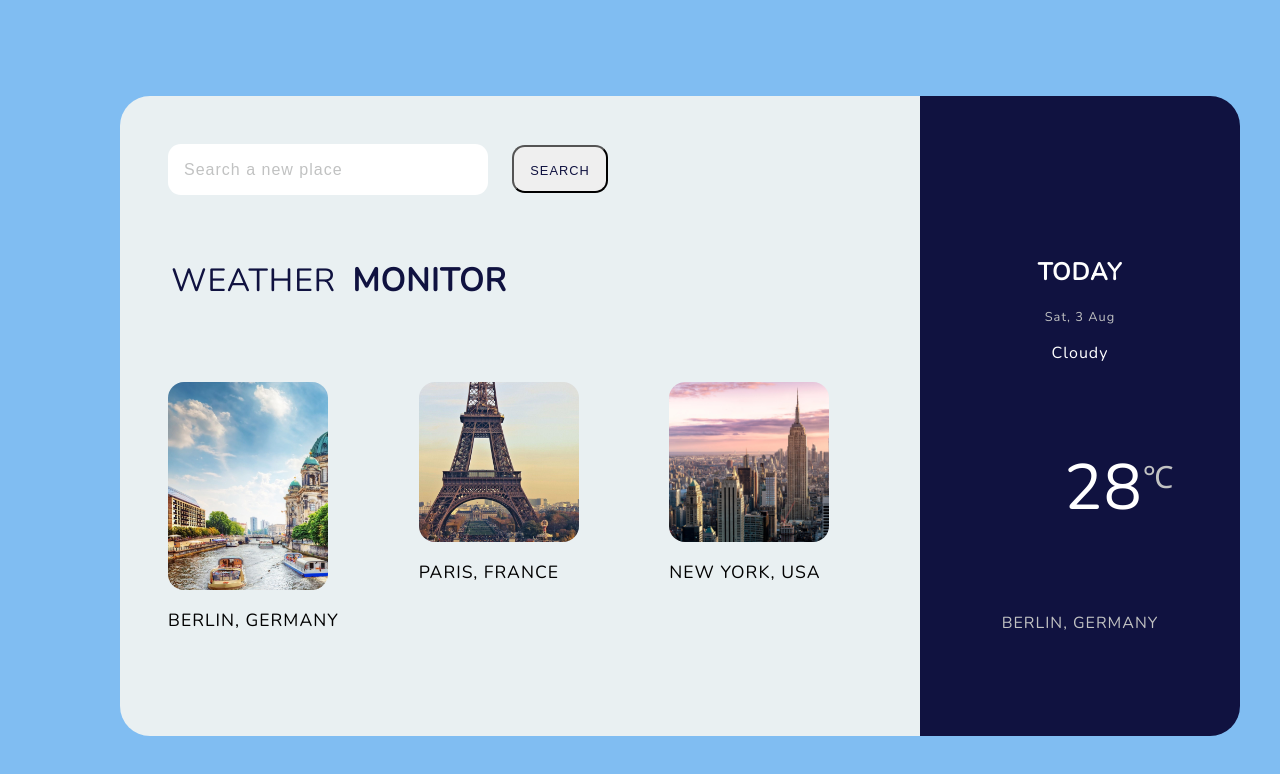
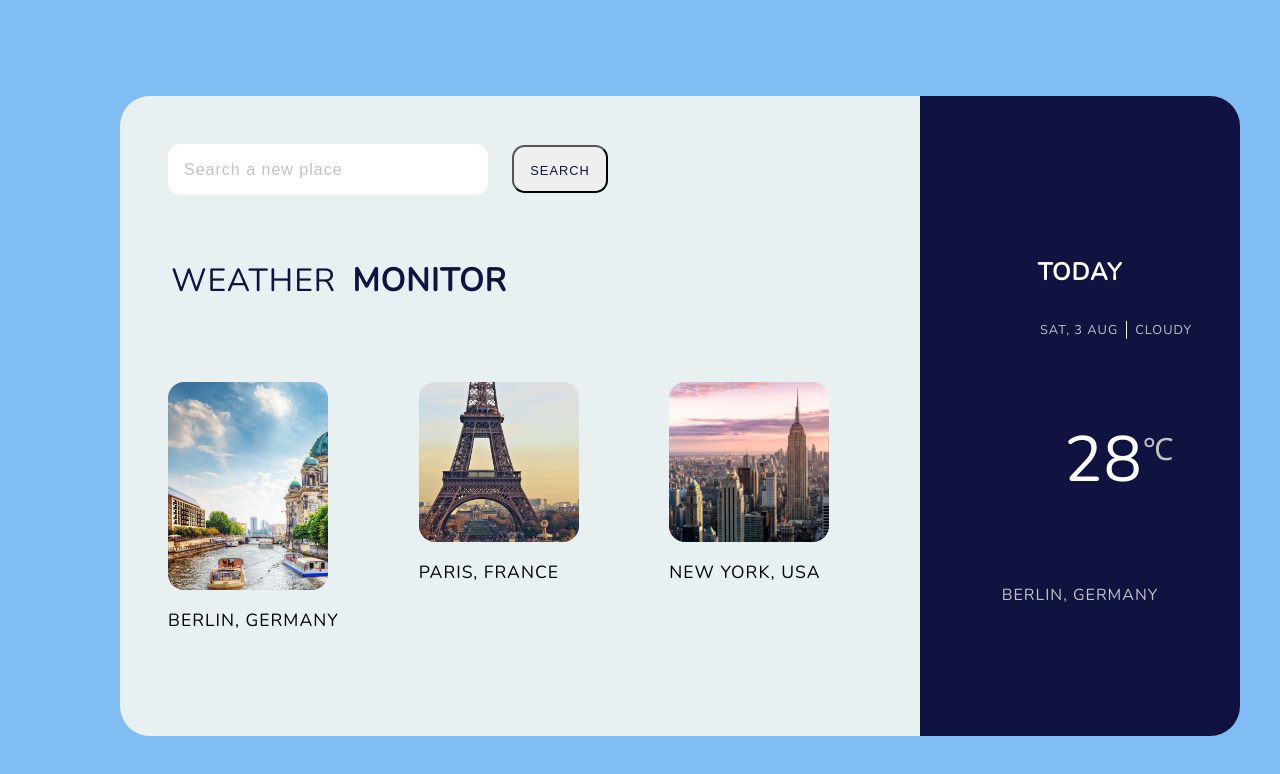
Before and after one commit to placiderapson/weather-monitor-with-next, a Next.js app: page / in a window 1280 px wide. Shown: the top 774 px of the page. Built offline with nearby package versions, Linux system fonts and the light colour scheme; a web font is replaced by a local one.

Commit message:
Improve the design and style the overall forecast

```diff
--- a/styles/Today.scss
+++ b/styles/Today.scss
@@ -4,12 +4,24 @@
     margin-top: 10rem;
     letter-spacing: 1px;
 
+    &__container {
+        display: flex;
+        font-size: 0.8rem;
+        margin-left: 7.5rem;
+        color: #C1C2C2;
+        text-transform: uppercase;
+    }
+
     &__title {
         text-transform: uppercase;
     }
 
     &__date {
-        color: #C1C2C2;
-        font-size: 0.8rem;
+        padding-right: 0.5rem;
+        border-right: solid 0.1rem #fff;
+    }
+
+    &__forecast {
+        margin-left: 0.5rem;
     }
 }
```
